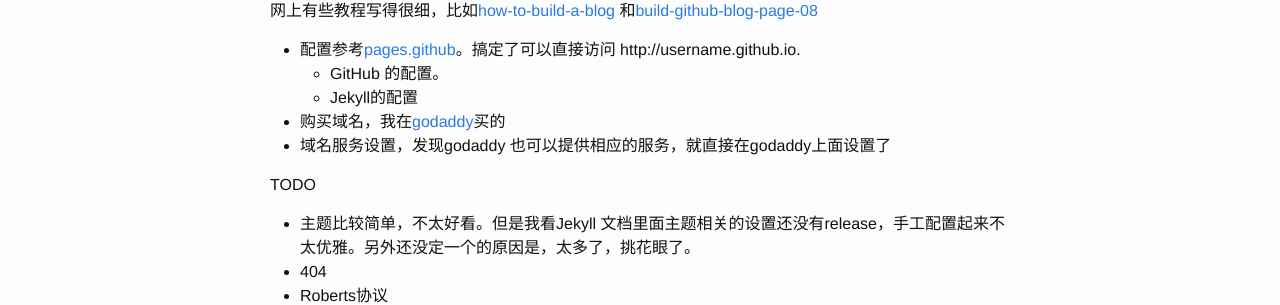
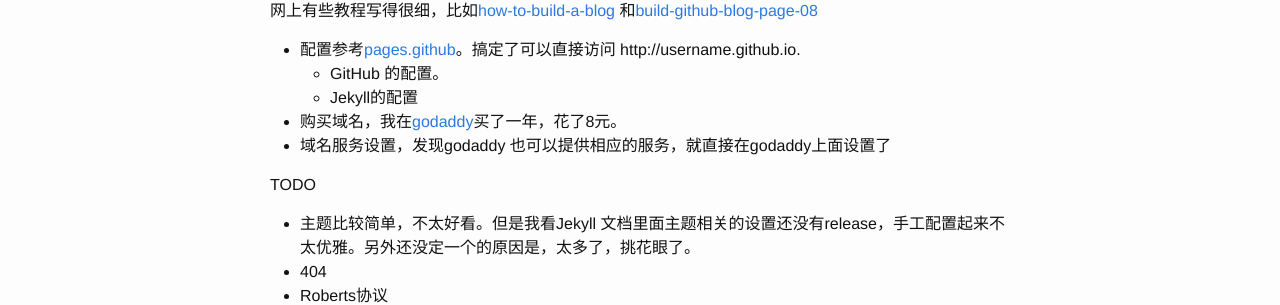
Before and after one commit to toolazytoname/toolazytoname.github.io, a Jekyll site: the page built from _posts/2016-05-19-welcome-to-jekyll.markdown, in a window 1280 px wide. Shown: the part 201-506 px from the top of the page. Built offline with Jekyll 4.4.1, drawn with Linux system fonts in a browser that asks for light colours.

Commit message:
edit post

```diff
--- a/_posts/2016-05-19-welcome-to-jekyll.markdown
+++ b/_posts/2016-05-19-welcome-to-jekyll.markdown
@@ -10,7 +10,7 @@ categories: 黑技能
 * 配置参考[pages.github](https://pages.github.com)。搞定了可以直接访问 http://username.github.io.
     * GitHub 的配置。
     * Jekyll的配置
-* 购买域名，我在[godaddy](https://www.godaddy.com)买的
+* 购买域名，我在[godaddy](https://www.godaddy.com)买了一年，花了8元。
 * 域名服务设置，发现godaddy 也可以提供相应的服务，就直接在godaddy上面设置了
 
 
```
